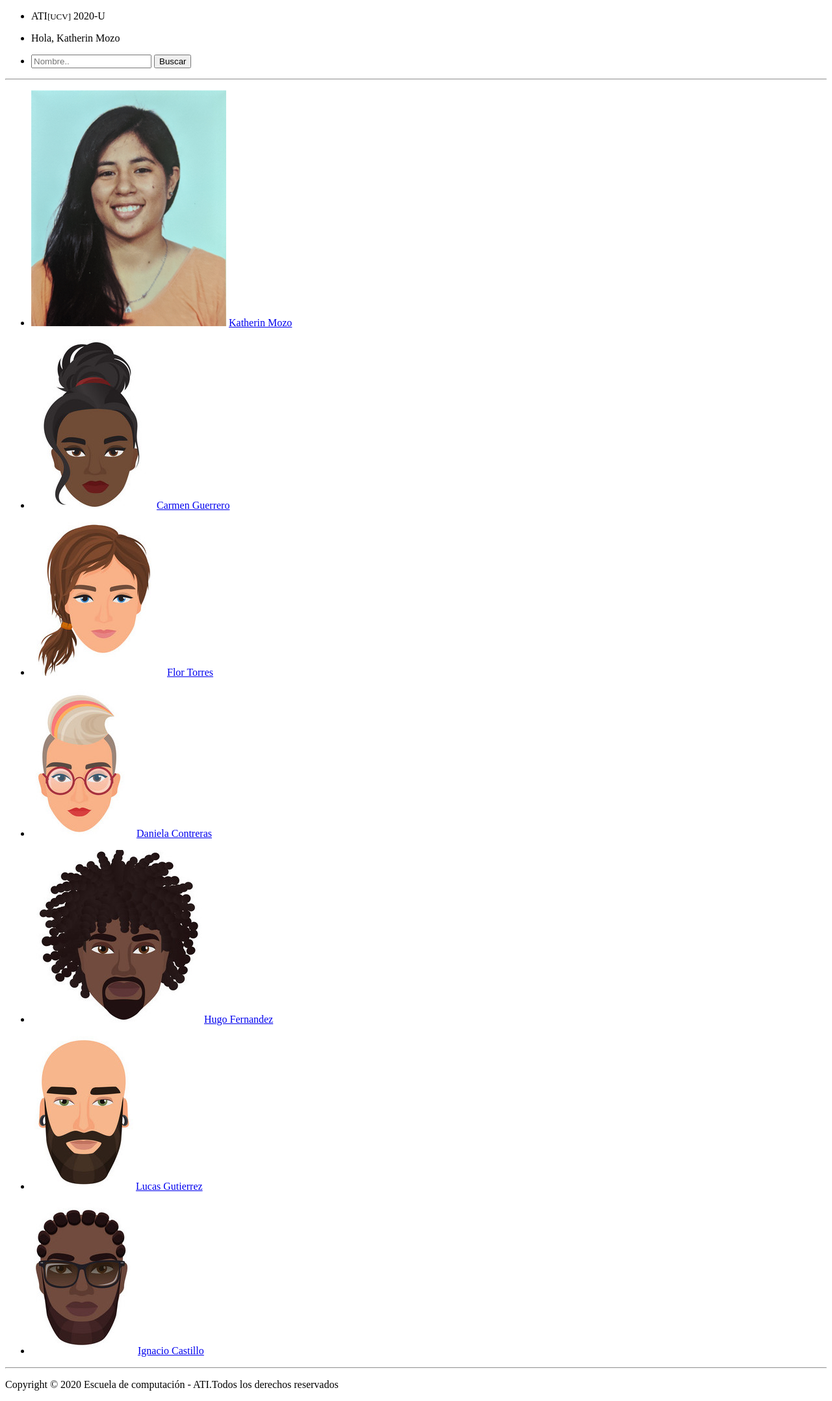
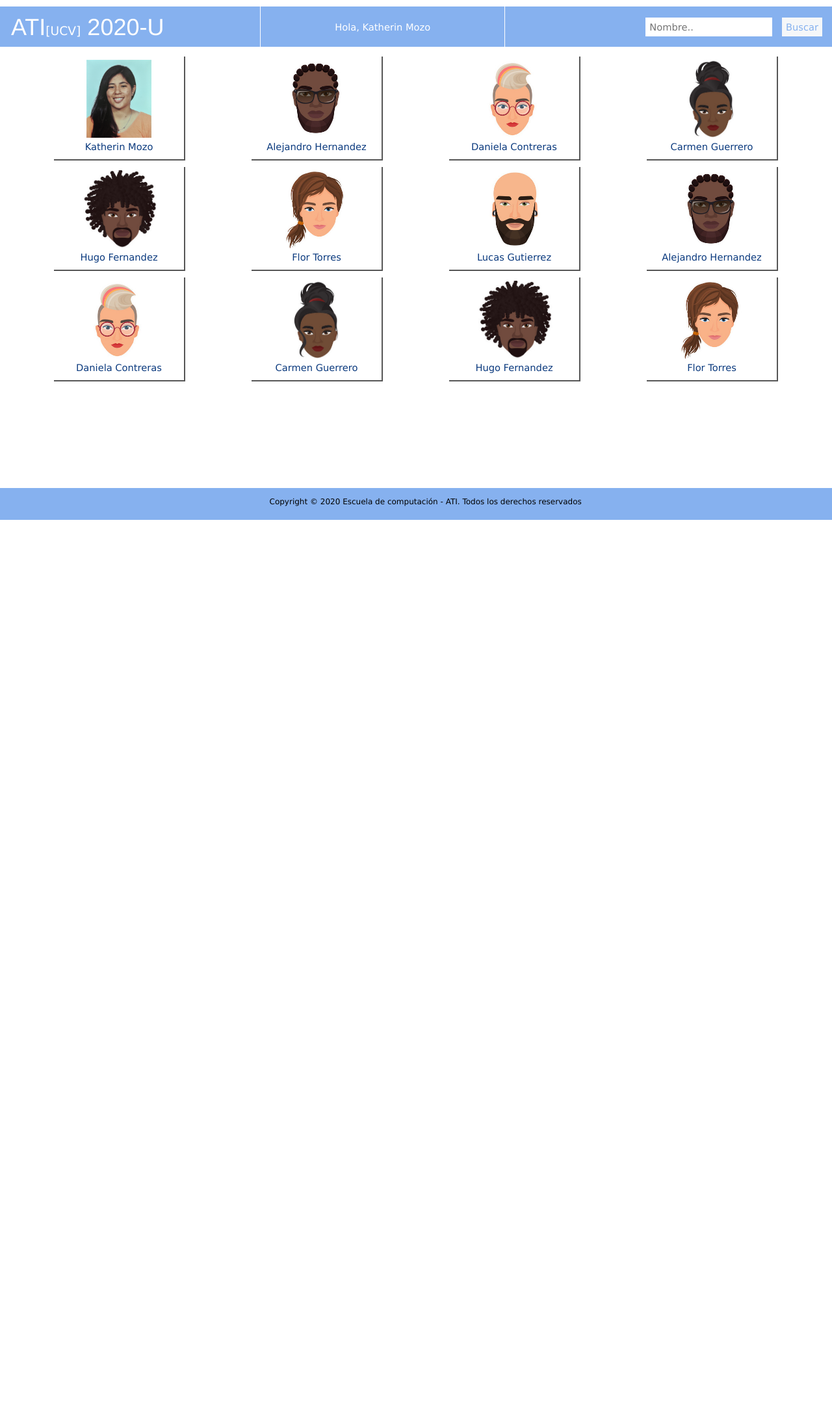
Before and after one commit to ATI1-UCV/ati_2020_U, a PHP site: page / in a window 1280 px wide. Shown: the whole page at 65% size. After the commit the page ends 800 px from the top, so only its background shows below. Run offline with PHP 8.4, Linux system fonts and the light colour scheme.

Commit message:
archivos reto 9

```diff
--- /dev/null
+++ b/css/index.css
@@ -0,0 +1,45 @@
+section{
+	display: grid;
+	grid-template-columns: repeat(4, 1fr);
+	grid-template-rows: repeat(3, 170px);
+	justify-items: center;
+}
+
+section ul{
+	border-bottom: 2px #565656 solid;
+	border-right: 2px #565656 solid;
+	width: 200px;
+	margin: 5px;
+	list-style:none;
+}
+
+section a{
+	text-decoration: none;
+	display: block;
+	text-align: center;
+	color: #0B3A7E;
+}
+
+section a:visited{
+	color: #0B3A7E;
+}
+
+section ul img{
+	height: 120px;
+	margin: 5px auto;
+	display: block;
+
+}
+
+section ul:hover{
+	animation-name: seleccion;
+	animation-duration: .5s;
+	animation-fill-mode: forwards;
+}
+
+@keyframes seleccion{
+  	to {
+  		background-color: #99c5dd;
+  		transform: rotate(4deg) scale(1.2,1.2);
+  	}
+}
--- a/css/style.css
+++ b/css/style.css
@@ -76,3 +76,17 @@ footer {
   height: 20px;
   font-size: 9pt;
 }
+
+.busqueda button {
+  padding: 6px;
+  background: #f5f7f9;
+  border: none;
+  cursor: pointer;
+  color: #86b1ef;
+}
+
+.busqueda input[type=text] {
+  padding: 6px;
+  border: none;
+  margin-right: 10px;
+}
--- a/index.html
+++ b/index.html
@@ -1,35 +1,30 @@
-<!DOCTYPE html>
+<!DOCTYPE HTML>
 <html>
 	<head>
+	   <meta http-equiv="Content-Type" content="text/html; charset=UTF-8"/>
 		<meta charset="UTF-8">
+		<link rel="icon" href="http://www.ciens.ucv.ve/portalasig2/favicon.ico" type="image/x-icon">
+		<link rel="stylesheet" href="css/style.css"  type="text/css">
+		<link rel="stylesheet" href="css/index.css"  type="text/css">
 		<title>ATI[UCV] 2020-U</title>
-		<link rel="shortcut icon" href="http://www.ciens.ucv.ve/portalasig2/favicon.ico">
 	</head>
 	<body>
 	    <header>
 			<nav>
 				<ul>
-					<li>
-						ATI<font size=2>[UCV]</font> 2020-U
-					</li>
-				</ul>
-				<ul>
-					<li>
-						Hola, Katherin Mozo
-					</li>
-				</ul>
-				<ul>
-					<li>
+					<li class="logo">ATI<small>[UCV]</small> 2020-U</li>
+					<li class="saludo">Hola, Katherin Mozo</li>
+					<li class="busqueda">
 						<form>
 							<input type="text" placeholder="Nombre..">
-							<button>Buscar</button>
+							<button type="button">Buscar</button>
 						</form>
 					</li>
 				</ul>
 			</nav>
 	    </header>
-		<hr>
 	    <section>
+
 			 <ul>
 				<li>
 					<img src="./25872491/25872491.PNG" alt="Katherin Mozo">
@@ -39,15 +34,8 @@
 			</ul>
 			<ul>
 				<li>
-					<img src="./dummy1/dummy.jpg" alt="Carmen Guerrero">
-					<a href="#">Carmen Guerrero</a>
-				</li>
-
-			</ul>
-			<ul>
-				<li>
-					<img src="dummy2/dummy.jpg" alt="Flor Torres">
-					<a href="#">Flor Torres</a>
+					<img src="dummy6/dummy.jpg" alt="Alejandro Hernandez">
+					<a href="#">Alejandro Hernandez</a>
 				</li>
 			</ul>
 			<ul>
@@ -58,8 +46,20 @@
 			</ul>
 			<ul>
 				<li>
-					<img src="dummy4/dummy.jpg" alt="Hugo Fernandez">
+					<img src="./dummy1/dummy.jpg" alt="Carmen Guerrero">
+					<a href="#">Carmen Guerrero</a>
+				</li>
+			</ul>
+			<ul>
+				<li>
+					<img src="dummy4/dummy.jpg" alt="| Fernandez">
 					<a href="#">Hugo Fernandez</a>
+				</li>
+			</ul>
+			<ul>
+				<li>
+					<img src="dummy2/dummy.jpg" alt="Flor Torres">
+					<a href="#">Flor Torres</a>
 				</li>
 			</ul>
 			<ul>
@@ -70,15 +70,39 @@
 			</ul>
 			<ul>
 				<li>
-					<img src="dummy6/dummy.jpg" alt="Ignacio Castillo">
-					<a href="#">Ignacio Castillo</a>
+					<img src="dummy6/dummy.jpg" alt="Alejandro Hernandez">
+					<a href="#">Alejandro Hernandez</a>
 				</li>
 			</ul>
+			<ul>
+				<li>
+					<img src="dummy3/dummy.jpg" alt="Daniela Contreras">
+					<a href="#">Daniela Contreras</a>
+				</li>
+			</ul>
+			<ul>
+				<li>
+					<img src="./dummy1/dummy.jpg" alt="Carmen Guerrero">
+					<a href="#">Carmen Guerrero</a>
+				</li>
+			</ul>
+			<ul>
+				<li>
+					<img src="dummy4/dummy.jpg" alt="Hugo Fernandez">
+					<a href="#">Hugo Fernandez</a>
+				</li>
+			</ul>
+			<ul>
+				<li>
+					<img src="dummy2/dummy.jpg" alt="Flor Torres">
+					<a href="#">Flor Torres</a>
+				</li>
+			</ul>
+
+
 	    </section>
-		<hr>
 	    <footer>
-			<p>Copyright © 2020 Escuela de computación - ATI.Todos los derechos reservados</p>
+	        Copyright © 2020 Escuela de computación - ATI. Todos los derechos reservados
 	    </footer>
-
 	</body>
 </html>
```
Also changed, not shown: estructura.html (deleted, +0 -30 lines). Lines whose indentation alone changed are shown as unchanged.
